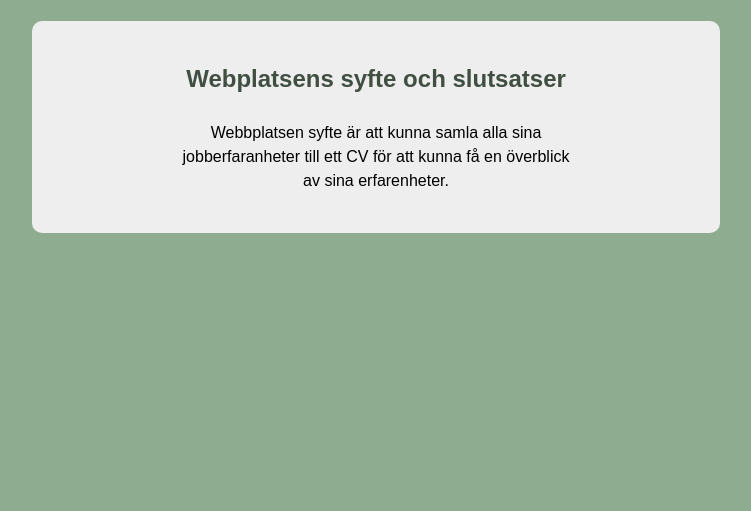
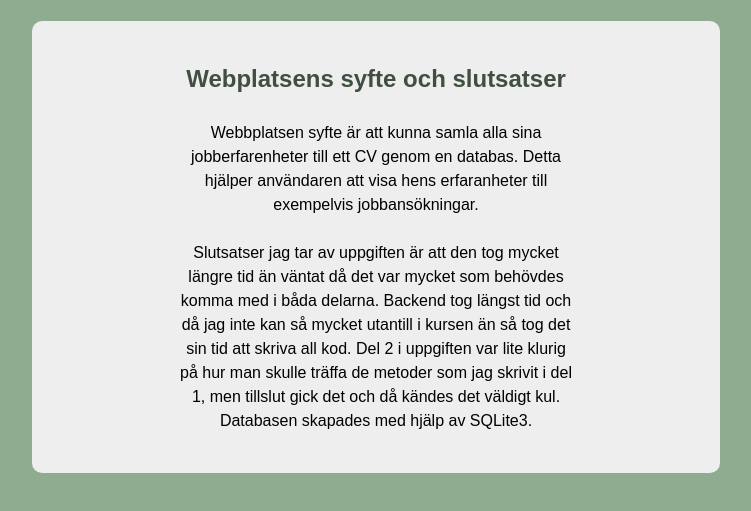
Before and after one commit to veppaan/backend2.2-vera, a website: page public/about.html in a window 1280 px wide. Shown: the part 157-668 px from the top of the page, without its empty margins (264-1015 px from the left). Drawn offline with Linux system fonts and the light colour scheme.

Commit message:
Lägger in text i about

```diff
--- a/public/about.html
+++ b/public/about.html
@@ -18,7 +18,11 @@
         <div class="all">
         <section id="about-text">
             <h2>Webplatsens syfte och slutsatser</h2>
-            <p>Webbplatsen syfte är att kunna samla alla sina jobberfaranheter till ett CV för att kunna få en överblick av sina erfarenheter.</p>
+            <p>Webbplatsen syfte är att kunna samla alla sina jobberfarenheter till ett CV genom en databas. Detta hjälper användaren att visa hens erfaranheter till exempelvis jobbansökningar.</p>
+            <br>
+            <p>Slutsatser jag tar av uppgiften är att den tog mycket längre tid än väntat då det var mycket som behövdes komma med i båda delarna. Backend tog längst tid och då jag inte kan så mycket utantill i kursen än så tog det sin tid att skriva all kod.
+                Del 2 i uppgiften var lite klurig på hur man skulle träffa de metoder som jag skrivit i del 1, men tillslut gick det och då kändes det väldigt kul. Databasen skapades med hjälp av SQLite3.
+            </p>
         </section>
         <script src="../main.js"></script>
         </div>
```
